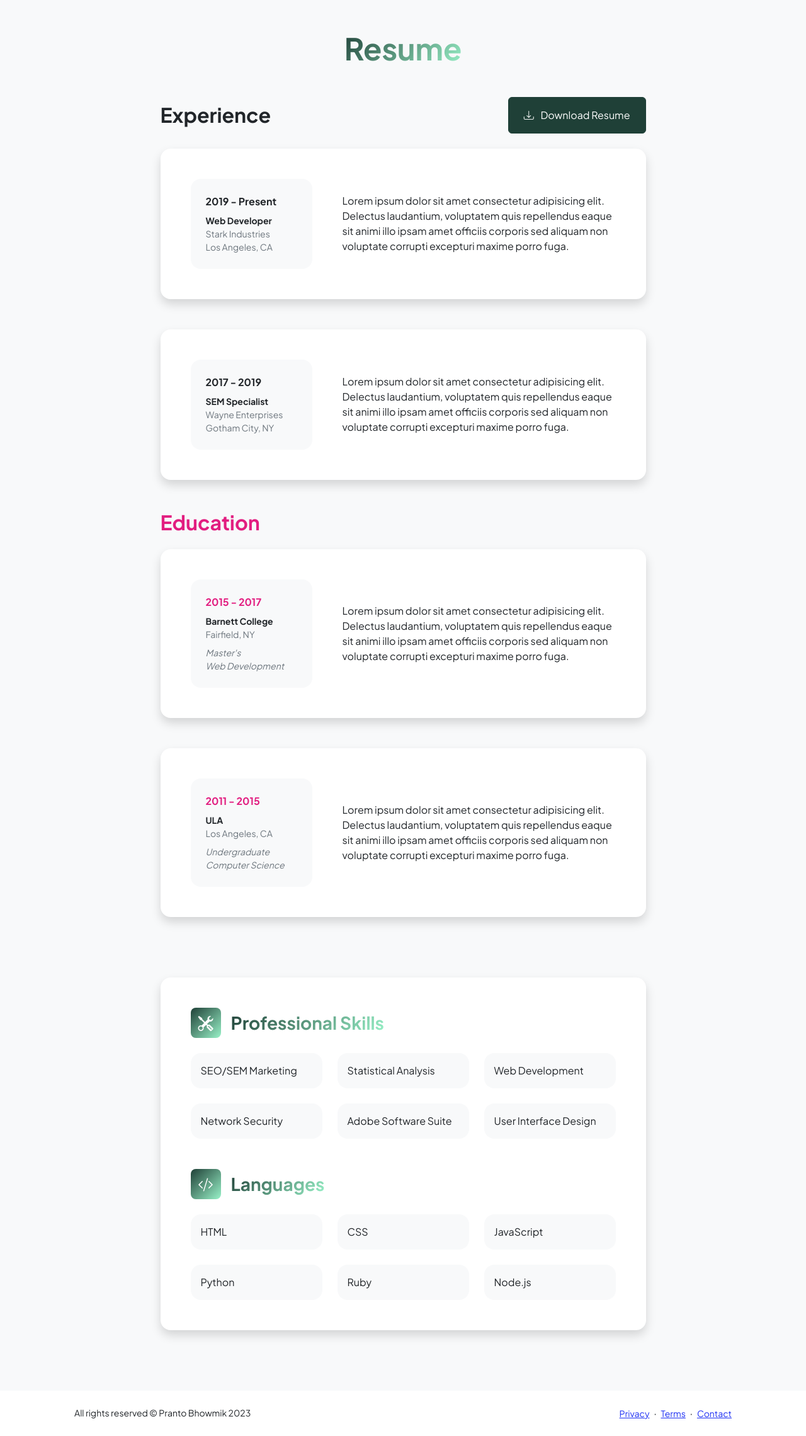
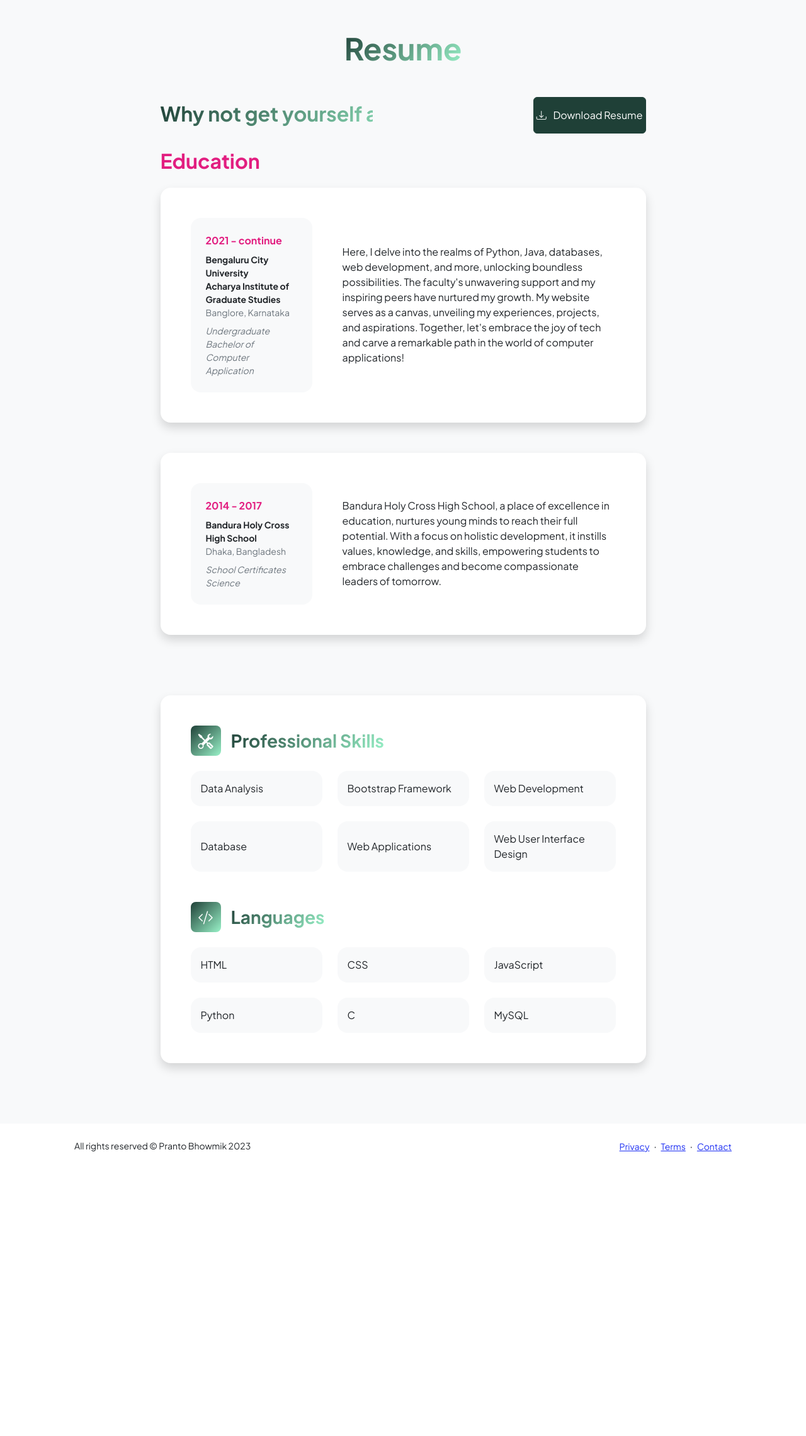
Before and after one commit to prantobhowmik/career, a Flask app: page /app/resume.html in a window 1280 px wide. Shown: the part 72-2352 px from the top of the page at 63% size. After the commit the page ends 1901 px from the top, so only its background shows below. Run offline with Flask 3, Linux system fonts and the light colour scheme; some libraries are stand-ins or nearby versions.

Commit message:
resume mod

```diff
--- a/templates/resume.html
+++ b/templates/resume.html
@@ -5,7 +5,7 @@
         <meta name="viewport" content="width=device-width, initial-scale=1, shrink-to-fit=no" />
         <meta name="description" content="" />
         <meta name="author" content="" />
-        <title>Personal - Start Bootstrap Template</title>
+        <title>Pranto's Resume</title>
         <!-- Favicon-->
         <link rel="icon" type="image/x-icon" href="assets/favicon.ico" />
         <!-- Custom Google font-->
@@ -31,16 +31,39 @@
                         <!-- Experience Section-->
                         <section>
                             <div class="d-flex align-items-center justify-content-between mb-4">
-                                <h2 class="text-primary fw-bolder mb-0">Experience</h2>
+                                <style>
+    /* Custom CSS animation */
+    @keyframes typingEffect {
+      from {
+        width: 0;
+      }
+      to {
+        width: 70%;
+      }
+    }
+
+    /* Styling for the animated heading */
+    .typing-heading {
+
+      overflow: hidden;
+      white-space: nowrap;
+      animation: typingEffect 4s steps(40) infinite;
+    }
+  </style>
+</head>
+
+
+    <h2 class="display-10 fw-bolder mb-1 typing-heading"><span class="text-gradient d-inline">Why not get yourself a pdf?</span></h2>
+
                                 <!-- Download resume button-->
                                 <!-- Note: Set the link href target to a PDF file within your project-->
-                                <a class="btn btn-primary px-4 py-3" href="https://career.prantobhowmik.repl.co/static/Resume.pdf">
+                                <a class="btn btn-primary px-1 py-3" href="https://career.prantobhowmik.repl.co/static/Resume.pdf">
                                     <div class="d-inline-block bi bi-download me-2"></div>
                                        Download Resume
                                 </a>
                             </div>
                             <!-- Experience Card 1-->
-                            <div class="card shadow border-0 rounded-4 mb-5">
+<!-- Experience                 <div class="card shadow border-0 rounded-4 mb-5">
                                   <div class="card-body p-5">
                                       <div class="row align-items-center gx-5">
                                           <div class="col text-center text-lg-start mb-4 mb-lg-0">
@@ -55,7 +78,7 @@
                                       </div>
                                   </div>
                               </div>
-                            <!-- Experience Card 2-->
+                              <!-- ----------Experience Card 2--/->
                               <div class="card shadow border-0 rounded-4 mb-5">
                                   <div class="card-body p-5">
                                       <div class="row align-items-center gx-5">
@@ -72,52 +95,55 @@
                                   </div>
                               </div>
                           </section>
+                  Experience-->
                         <!-- Education Section-->
                         <section>
                             <h2 class="text-secondary fw-bolder mb-4">Education</h2>
+                          <!-- Education Card 2-->
+                            <div class="card shadow border-0 rounded-4 mb-5">
+                                <div class="card-body p-5">
+                                    <div class="row align-items-center gx-5">
+                                        <div class="col text-center text-lg-start mb-4 mb-lg-0">
+                                            <div class="bg-light p-4 rounded-4">
+                                                <div class="text-secondary fw-bolder mb-2">2021 - continue</div>
+                                                <div class="mb-2">
+                                                    <div class="small fw-bolder">Bengaluru City University<br>Acharya Institute of Graduate Studies</div>
+                                                    <div class="small text-muted">Banglore, Karnataka</div>
+                                                </div>
+                                                <div class="fst-italic">
+                                                    <div class="small text-muted">Undergraduate</div>
+                                                    <div class="small text-muted">Bachelor of Computer Application</div>
+                                                </div>
+                                            </div>
+                                        </div>
+                                        <div class="col-lg-8"><div>Here, I delve into the realms of Python, Java, databases, web development, and more, unlocking boundless possibilities. The faculty's unwavering support and my inspiring peers have nurtured my growth. My website serves as a canvas, unveiling my experiences, projects, and aspirations. Together, let's embrace the joy of tech and carve a remarkable path in the world of computer applications!</div></div>
+                                    </div>
+                                </div>
+                            </div>
+                        </section>
                             <!-- Education Card 1-->
                             <div class="card shadow border-0 rounded-4 mb-5">
                                 <div class="card-body p-5">
                                     <div class="row align-items-center gx-5">
                                         <div class="col text-center text-lg-start mb-4 mb-lg-0">
                                             <div class="bg-light p-4 rounded-4">
-                                                <div class="text-secondary fw-bolder mb-2">2015 - 2017</div>
+                                                <div class="text-secondary fw-bolder mb-2">2014 - 2017</div>
                                                 <div class="mb-2">
-                                                    <div class="small fw-bolder">Barnett College</div>
-                                                    <div class="small text-muted">Fairfield, NY</div>
+                                                    <div class="small fw-bolder">Bandura Holy Cross High School</div>
+                                                    <div class="small text-muted">Dhaka, Bangladesh</div>
                                                 </div>
                                                 <div class="fst-italic">
-                                                    <div class="small text-muted">Master's</div>
-                                                    <div class="small text-muted">Web Development</div>
+                                                    <div class="small text-muted">School Certificates</div>
+                                                    <div class="small text-muted">Science</div>
                                                 </div>
                                             </div>
                                         </div>
-                                        <div class="col-lg-8"><div>Lorem ipsum dolor sit amet consectetur adipisicing elit. Delectus laudantium, voluptatem quis repellendus eaque sit animi illo ipsam amet officiis corporis sed aliquam non voluptate corrupti excepturi maxime porro fuga.</div></div>
+                                        <div class="col-lg-8"><div>Bandura Holy Cross High School, a place of excellence in education, nurtures young minds to reach their full potential. With a focus on holistic development, it instills values, knowledge, and skills, empowering students to embrace challenges and become compassionate leaders of tomorrow.</div></div>
                                     </div>
                                 </div>
                             </div>
-                            <!-- Education Card 2-->
-                            <div class="card shadow border-0 rounded-4 mb-5">
-                                <div class="card-body p-5">
-                                    <div class="row align-items-center gx-5">
-                                        <div class="col text-center text-lg-start mb-4 mb-lg-0">
-                                            <div class="bg-light p-4 rounded-4">
-                                                <div class="text-secondary fw-bolder mb-2">2011 - 2015</div>
-                                                <div class="mb-2">
-                                                    <div class="small fw-bolder">ULA</div>
-                                                    <div class="small text-muted">Los Angeles, CA</div>
-                                                </div>
-                                                <div class="fst-italic">
-                                                    <div class="small text-muted">Undergraduate</div>
-                                                    <div class="small text-muted">Computer Science</div>
-                                                </div>
-                                            </div>
-                                        </div>
-                                        <div class="col-lg-8"><div>Lorem ipsum dolor sit amet consectetur adipisicing elit. Delectus laudantium, voluptatem quis repellendus eaque sit animi illo ipsam amet officiis corporis sed aliquam non voluptate corrupti excepturi maxime porro fuga.</div></div>
-                                    </div>
-                                </div>
-                            </div>
-                        </section>
+
+
                         <!-- Divider-->
                         <div class="pb-5"></div>
                         <!-- Skills Section-->
@@ -132,14 +158,14 @@
                                             <h3 class="fw-bolder mb-0"><span class="text-gradient d-inline">Professional Skills</span></h3>
                                         </div>
                                         <div class="row row-cols-1 row-cols-md-3 mb-4">
-                                            <div class="col mb-4 mb-md-0"><div class="d-flex align-items-center bg-light rounded-4 p-3 h-100">SEO/SEM Marketing</div></div>
-                                            <div class="col mb-4 mb-md-0"><div class="d-flex align-items-center bg-light rounded-4 p-3 h-100">Statistical Analysis</div></div>
+                                            <div class="col mb-4 mb-md-0"><div class="d-flex align-items-center bg-light rounded-4 p-3 h-100">Data Analysis</div></div>
+                                            <div class="col mb-4 mb-md-0"><div class="d-flex align-items-center bg-light rounded-4 p-3 h-100">Bootstrap Framework</div></div>
                                             <div class="col"><div class="d-flex align-items-center bg-light rounded-4 p-3 h-100">Web Development</div></div>
                                         </div>
                                         <div class="row row-cols-1 row-cols-md-3">
-                                            <div class="col mb-4 mb-md-0"><div class="d-flex align-items-center bg-light rounded-4 p-3 h-100">Network Security</div></div>
-                                            <div class="col mb-4 mb-md-0"><div class="d-flex align-items-center bg-light rounded-4 p-3 h-100">Adobe Software Suite</div></div>
-                                            <div class="col"><div class="d-flex align-items-center bg-light rounded-4 p-3 h-100">User Interface Design</div></div>
+                                            <div class="col mb-4 mb-md-0"><div class="d-flex align-items-center bg-light rounded-4 p-3 h-100">Database</div></div>
+                                            <div class="col mb-4 mb-md-0"><div class="d-flex align-items-center bg-light rounded-4 p-3 h-100">Web Applications</div></div>
+                                            <div class="col"><div class="d-flex align-items-center bg-light rounded-4 p-3 h-100">Web User Interface Design</div></div>
                                         </div>
                                     </div>
                                     <!-- Languages list-->
@@ -155,8 +181,8 @@
                                         </div>
                                         <div class="row row-cols-1 row-cols-md-3">
                                             <div class="col mb-4 mb-md-0"><div class="d-flex align-items-center bg-light rounded-4 p-3 h-100">Python</div></div>
-                                            <div class="col mb-4 mb-md-0"><div class="d-flex align-items-center bg-light rounded-4 p-3 h-100">Ruby</div></div>
-                                            <div class="col"><div class="d-flex align-items-center bg-light rounded-4 p-3 h-100">Node.js</div></div>
+                                            <div class="col mb-4 mb-md-0"><div class="d-flex align-items-center bg-light rounded-4 p-3 h-100">C</div></div>
+                                            <div class="col"><div class="d-flex align-items-center bg-light rounded-4 p-3 h-100">MySQL</div></div>
                                         </div>
                                     </div>
                                 </div>
```
Lines whose indentation alone changed are shown as unchanged.
